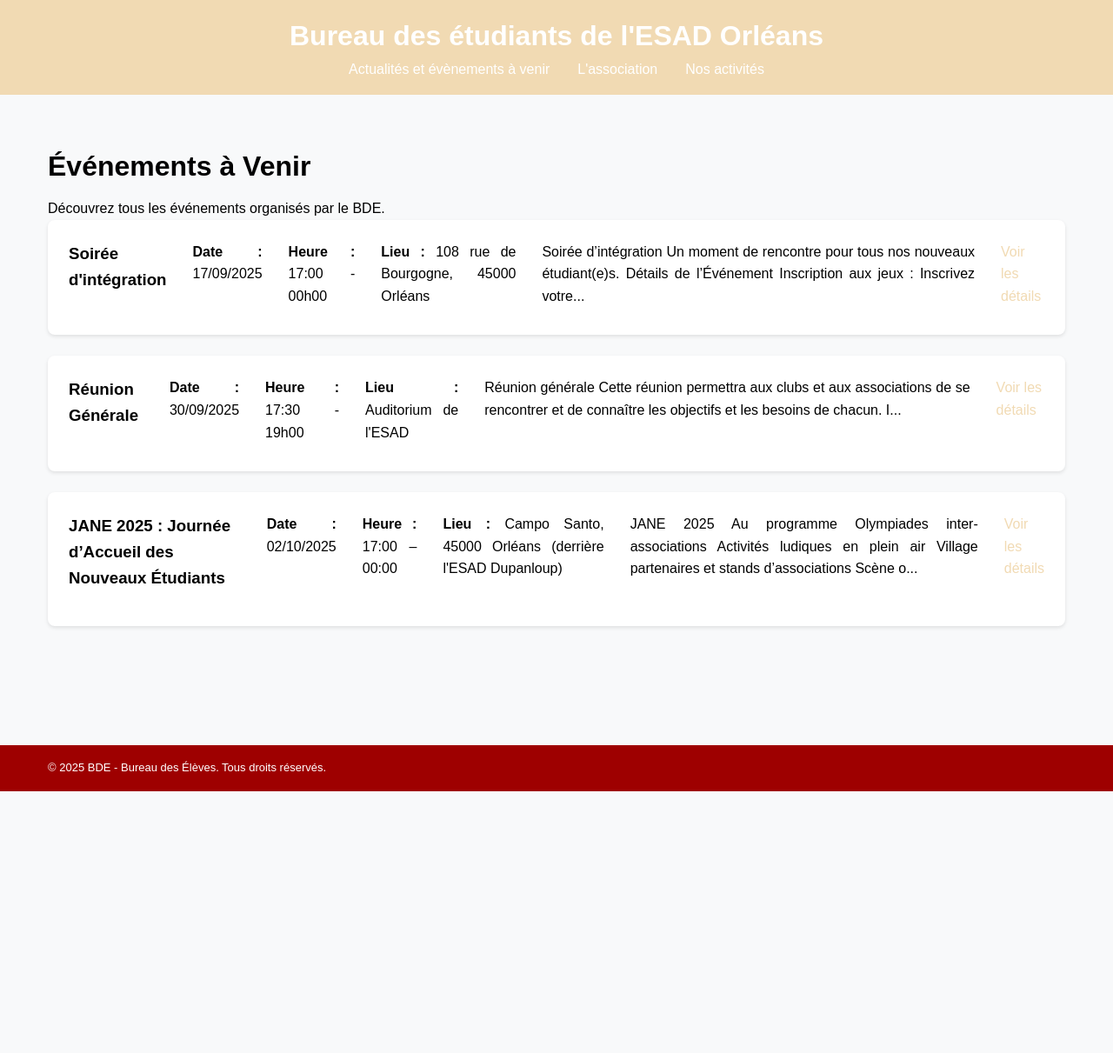
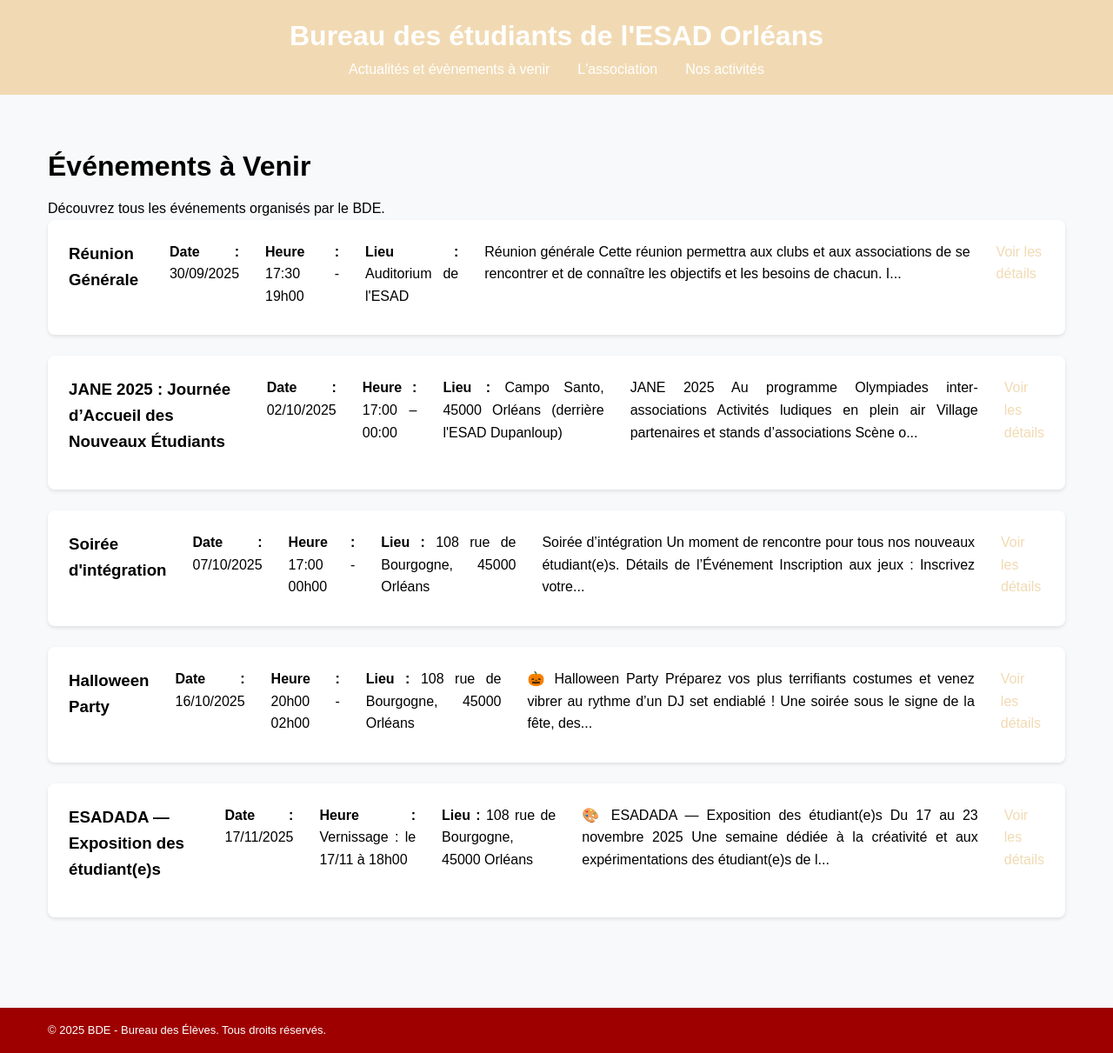
Before and after one commit to bde-esad-orleans/bde, a Jekyll site: the page built from events.md, in a window 1280 px wide. Shown: the whole page at 87% size. Built offline with Jekyll 4.4.1, drawn with Linux system fonts in a browser that asks for light colours; before the commit the page ends 910 px from its top, so only the background shows below that.

Commit message:
création d'events

```diff
--- a/_events/2025-09-17-soiree-integration.md
+++ b/_events/2025-09-17-soiree-integration.md
@@ -1,6 +1,6 @@
 ---
 titre: "Soirée d'intégration"
-date: 2025-09-17
+date: 2025-10-07
 heure: "17:00 - 00h00"
 lieu: "108 rue de Bourgogne, 45000 Orléans"
 poster: ""
--- /dev/null
+++ b/_events/2025-10-16-soiree-halloween.md
@@ -0,0 +1,26 @@
+---
+titre: "Halloween Party"
+date: 2025-10-16
+heure: "20h00 - 02h00"
+lieu: "108 rue de Bourgogne, 45000 Orléans"
+poster: ""
+---
+
+# 🎃 Halloween Party
+
+Préparez vos plus terrifiants costumes et venez vibrer au rythme d’un DJ set endiablé !
+Une soirée sous le signe de la fête, des frissons et de la bonne humeur 👻
+
+## Détails de l'Événement
+- **DJ Set** : ambiance garantie jusqu’au bout de la nuit
+- **Concours de costumes** : venez déguisé(e), repartez peut-être avec une surprise !
+
+## Déroulement
+- **19h00** : Accueil et ouverture du bar
+- **19h00 - 21h15** : DJ set et dancefloor
+- **21h30** : Début du concours de costumes
+- **22h00 - 00h00** : DJ set et dancefloor
+
+## Informations pratiques
+- Soirée réservée aux étudiant(e)s de l'ESAD
+- Dress code fortement recommandé : effrayant, extravagant, ou complètement décalé 👻
--- /dev/null
+++ b/_events/2025-11-17-esadada.md
@@ -0,0 +1,33 @@
+---
+titre: "ESADADA — Exposition des étudiant(e)s"
+date: 2025-11-17
+heure: "Vernissage : le 17/11 à 18h00"
+lieu: "108 rue de Bourgogne, 45000 Orléans"
+poster: ""
+---
+
+# 🎨 ESADADA — Exposition des étudiant(e)s
+**Du 17 au 23 novembre 2025**
+
+Une semaine dédiée à la créativité et aux expérimentations des étudiant(e)s de l’ESAD.
+L’exposition mettra en lumière des projets variés, entre arts visuels, design et installations.
+
+## Appel à candidature
+Vous êtes étudiant(e) à l’ESAD et souhaitez exposer vos travaux ?
+👉 [Déposez votre candidature via ce formulaire](LIEN_GOOGLE_FORM)
+
+## Dates clés
+- **Dépôt des candidatures** : jusqu’au 3 novembre 2025
+- **Installation** : lundi 17 novembre à partir de 12h00
+- **Vernissage** : lundi 17 novembre à 18h00
+- **Exposition** : 17 - 23 novembre
+- **Démontage** : dimanche 23 novembre à partir de 17h00
+
+
+## Informations pratiques
+- Ouvert à toutes et tous
+- Lieu : Le B.O.L, 108 rue de Bourgogne, Orléans
+
+## Souvenirs des ESADADA 2024-2025
+[Expo ESADADA #1 - du 25 au 28 novembre 2024](https://www.instagram.com/p/DDZ0GlIMQkH/)
+[Expo ESADADA #2 - du 24 au 30 avril 2025](https://www.instagram.com/p/DJR7FzDKe40/)
```
Also changed, not shown: _events/2025-10-02-jane.md (+1 -1 lines).
